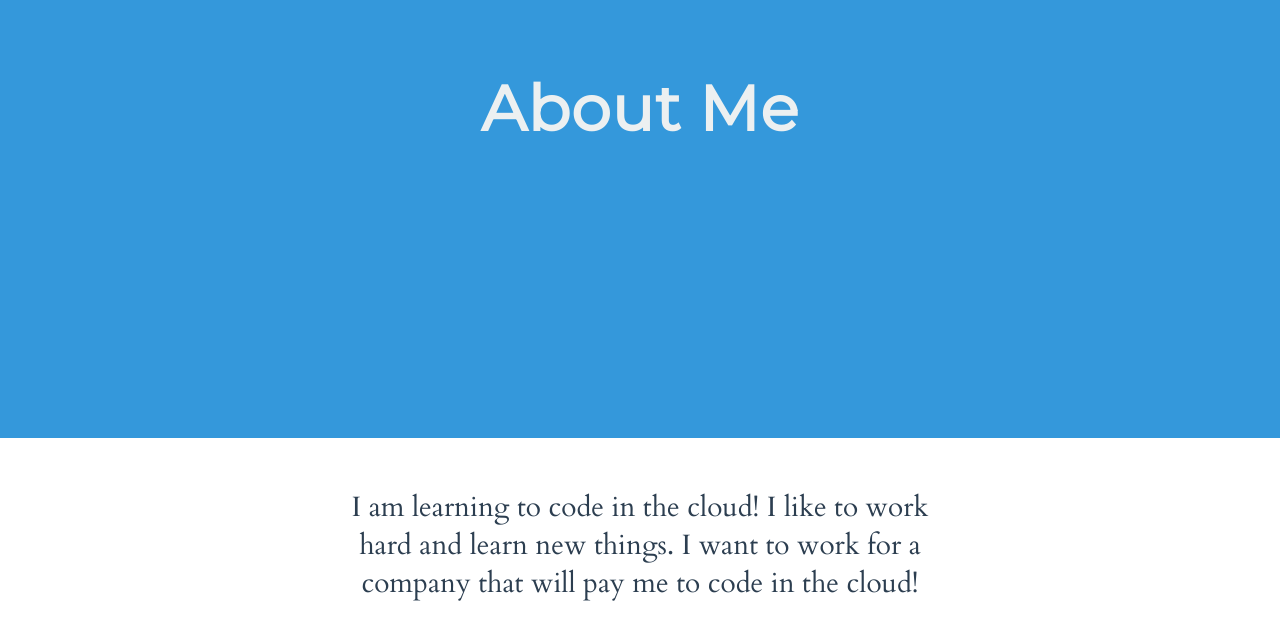
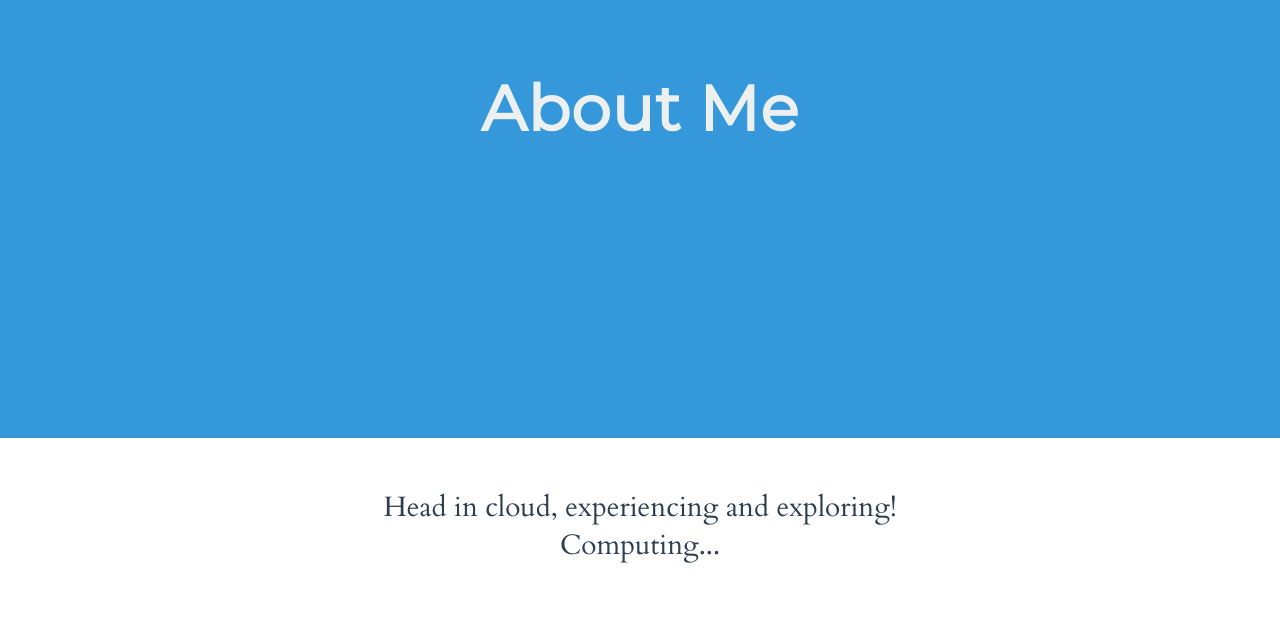
Before and after one commit to mikoSL/portfolio, a React app: page index.html in a window 1280 px wide. Shown: the part 1670-2310 px from the top of the page. Built offline with nearby package versions, Linux system fonts and the light colour scheme.

Commit message:
check if the work example changed or not

```diff
--- a/index.html
+++ b/index.html
@@ -2,7 +2,7 @@
 <html>
   <head>
     <meta charset="utf-8">
-    <title>Lina: Head in Cloud</title>
+    <title>Lina: Head in Cloud computing</title>
     <link rel="stylesheet" href="styles/main.css"/>
 
     <link rel="stylesheet" href="https://maxcdn.bootstrapcdn.com/font-awesome/4.7.0/css/font-awesome.min.css"/>
@@ -14,7 +14,6 @@
   <body>
     <main class="overflow--auto">
       <h1 class="color--skyBlue section__heading--largest">
-        <!--Your name goes here -->
         Na Li
       </h1>
 
@@ -67,8 +66,7 @@
 
     <section class="section section--alignCentered section--description">
       <p class="color--darkgrey section__description">
-        I am learning to code in the cloud! I like to work hard and learn new things.
-        I want to work for a company that will pay me to code in the cloud!
+        Head in cloud, experiencing and exploring! Computing...
       </p>
 
     <script type="text/javascript" src="dist/bundle.js"></script>
```
